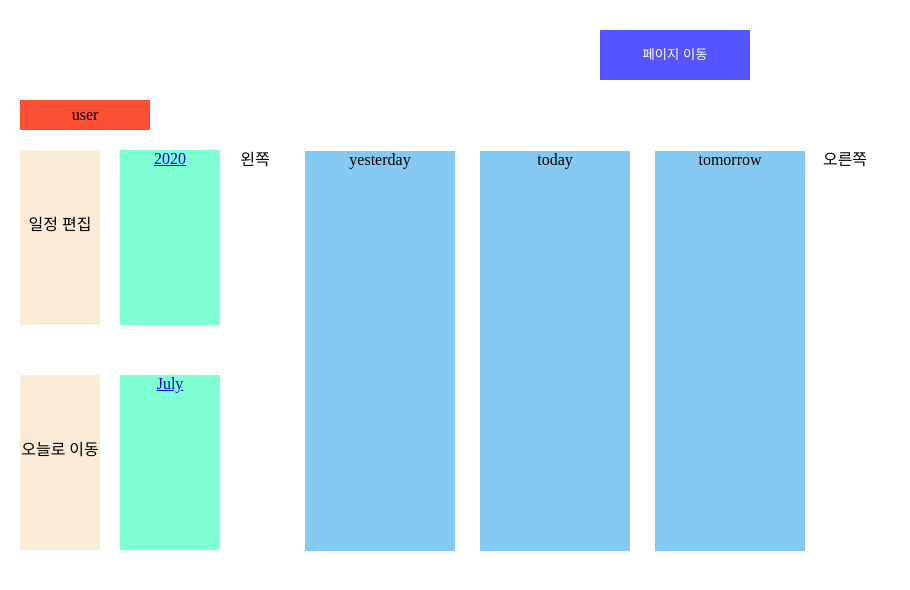
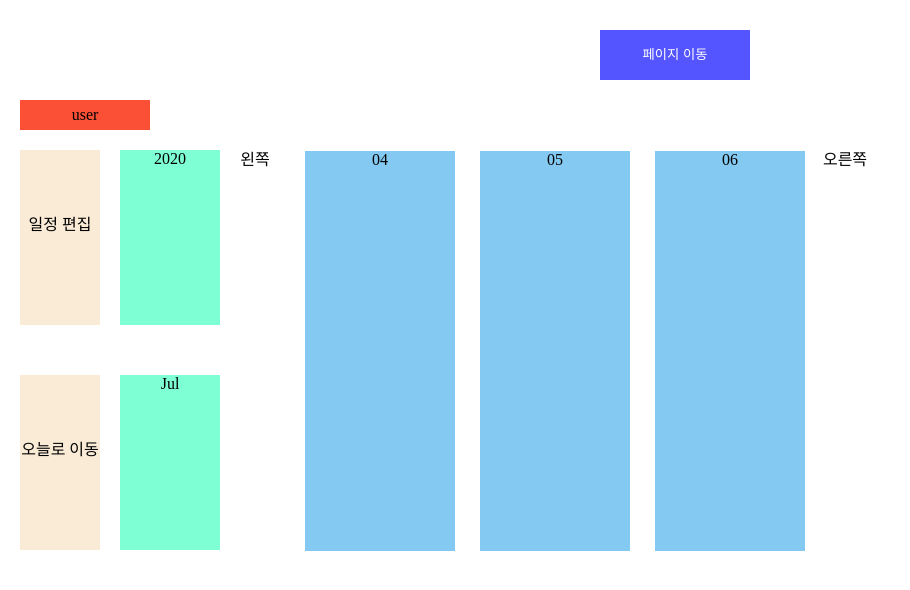
Before and after one commit to goldmembrane/refactoring-daylife, a React (Create React App) app in the folder client/: page / in a window 1280 px wide. Shown: the top 590 px of the page, without its empty margins (0-910 px from the left). Built offline with nearby package versions, Linux system fonts and the light colour scheme.

Commit message:
apply redux and check state on redux

```diff
--- /dev/null
+++ b/client/src/actions/index.js
@@ -0,0 +1,6 @@
+export const SET_DATE_VALUE = 'SET_DATE_VALUE';
+
+export const setDate = date => ({
+  type: SET_DATE_VALUE,
+  date
+});
--- a/client/src/index.js
+++ b/client/src/index.js
@@ -1,9 +1,19 @@
 import React from 'react';
 import ReactDom from 'react-dom';
+import { createStore } from 'redux';
+import { Provider } from 'react-redux';
 
 import Root from './Root';
+import reducers from './reducers';
+
+const store = createStore(
+  reducers,
+  window.__REDUX_DEVTOOLS_EXTENSION__ ? window.__REDUX_DEVTOOLS_EXTENSION__() : f => f
+)
 
 ReactDom.render(
-    <Root />,
+  <Provider store = {store}>
+    <Root />
+  </Provider>,
   document.getElementById('root')
 );
--- a/client/src/pages/Home.js
+++ b/client/src/pages/Home.js
@@ -1,15 +1,17 @@
 import React, {Component} from 'react';
 import DropdownButton from 'react-bootstrap/DropdownButton';
+import { connect } from 'react-redux';
 import Dropdown from 'react-bootstrap/Dropdown';
-import { BrowserRouter, Link } from 'react-router-dom';
 import './Home.css';
+import Moment from 'react-moment';
+import moment from 'moment';
 
 class Home extends Component {
   constructor(props) {
     super(props);
+
     this.state = {
-      date: new Date(),
-      change: this.changeDate.bind(this)
+      date: props.date
     }
   }
 
@@ -26,14 +28,11 @@ class Home extends Component {
     this.props.history.push('/Yearly');
   }
 
-  changeDate = date => {
-    this.setState({ date });
-  }
-
   render() {
 
     return (
       <div>
+
           <DropdownButton id = 'select-button' title = '페이지 이동'>
 
             <Dropdown.Item className = 'option' as = 'button'
@@ -44,41 +43,28 @@ class Home extends Component {
 
             <Dropdown.Item className = 'option' as = 'button'
             onClick = {this.goYearly.bind(this)}>연도</Dropdown.Item>
+
           </DropdownButton>
+
         <div className = 'user-name'>user</div>
         <div className = 'edit'>
           <div className = 'edit-schedules'>일정 편집</div>
           <div className = 'move-today'>오늘로 이동</div>
         </div>
         <div className = 'current-plans'>
-          <BrowserRouter>
-            <Link to = {{
-              pathname: './Yearly',
-              state: {
-                date: this.props.date,
-                change: this.props.change
-              }
-            }}>
+
             <div className = 'current-Year-and-plans'
-            onClick = {this.goYearly.bind(this)}>2020</div>
-            </Link>
-            <Link to = {{
-              pathname: './Monthly',
-              state: {
-                date: this.props.date,
-                change: this.props.change
-              }
-            }}>
+            onClick = {this.goYearly.bind(this)}><Moment format = 'YYYY'>{this.state.date}</Moment></div>
+
             <div className = 'current-Month-and-plans'
-            onClick = {this.goMonthly.bind(this)}>July</div>
-            </Link>
-          </BrowserRouter>
+            onClick = {this.goMonthly.bind(this)}><Moment format = 'MMM'>{this.state.date}</Moment></div>
+
         </div>
         <div className = 'move-yesterday'>왼쪽</div>
         <div className = 'day-plans'>
-          <div className = 'yesterday'>yesterday</div>
-          <div className = 'today'>today</div>
-          <div className = 'tomorrow'>tomorrow</div>
+          <div className = 'yesterday'><Moment format = 'DD'>{moment(this.state.date).add(-1, 'day')}</Moment></div>
+          <div className = 'today'><Moment format = 'DD'>{this.state.date}</Moment></div>
+          <div className = 'tomorrow'><Moment format = 'DD'>{moment(this.state.date).add(1, 'day')}</Moment></div>
         </div>
         <div className = 'move-tomorrow'>오른쪽</div>
       </div>
@@ -86,4 +72,10 @@ class Home extends Component {
   }
 }
 
-export default Home;
+const mapStateToProps = state => {
+  return {
+    date: state.setDateReducer.date
+  }
+}
+
+export default connect(mapStateToProps)(Home);
--- a/client/src/pages/Monthly.js
+++ b/client/src/pages/Monthly.js
@@ -1,35 +1,44 @@
 import React, {Component} from 'react';
+import { connect } from 'react-redux';
+import { setDate } from '../actions';
 import DropdownButton from 'react-bootstrap/DropdownButton';
 import Dropdown from 'react-bootstrap/Dropdown';
 import Calendar from 'react-calendar';
 import 'react-calendar/dist/Calendar.css';
+import Moment from 'react-moment';
 
 class Monthly extends Component {
-  constructor(props) {
+  constructor(props){
     super(props);
+
     this.state = {
-      date: ''
+      day: props.date
     }
   }
 
   goDaily = () => {
     this.props.history.push('/');
-  }
+  };
 
   goWeekly = () => {
     this.props.history.push('/Weekly');
-  }
+  };
 
   goYearly = () => {
     this.props.history.push('/Yearly');
-  }
+  };
 
-  handleChange(event) {
-    this.setState({ date: event.target.value });
-  }
+  handleChangeDate = (event) => {
+    const select = event;
+    this.setState({
+      day: select
+    });
+
+    this.props.dispatch(setDate(select));
+    this.props.history.push('/');
+  };
 
   render() {
-    const { date } = this.props;
     return (
       <div>
         <DropdownButton id = 'select-button' title = '페이지 이동'>
@@ -51,17 +60,23 @@ class Monthly extends Component {
         </div>
         <div className = 'current-plans'>
           <div className = 'current-Year-and-plans'
-          onClick = {this.goYearly.bind(this)}>2020</div>
-          <div className = 'current-Month-and-plans'>July</div>
+          onClick = {this.goYearly.bind(this)}><Moment format = 'YYYY'>{this.state.day}</Moment></div>
+          <div className = 'current-Month-and-plans'><Moment format = 'MMM'>{this.state.day}</Moment></div>
         </div>
         <div className = 'calendar-box-Monthly'>
               <Calendar
-              onClickDay = {() => this.handleChange, () => this.props.change(this.state.date)}
-              value = {date}/>
+                onClickDay = {this.handleChangeDate.bind(this)}
+              />
         </div>
       </div>
     )
   }
 }
 
-export default Monthly;
+const mapStateToProps = state => {
+  return {
+    date: state.setDateReducer.date
+  }
+}
+
+export default connect(mapStateToProps)(Monthly);
--- a/client/src/pages/Weekly.js
+++ b/client/src/pages/Weekly.js
@@ -1,9 +1,10 @@
 import React from 'react';
 import DropdownButton from 'react-bootstrap/DropdownButton';
 import Dropdown from 'react-bootstrap/Dropdown';
+import Moment from 'react-moment';
 
 
-const Weekly = ({ history }) => {
+const Weekly = ({ history, date }) => {
 
 
   const goDaily = () => {
@@ -39,9 +40,9 @@ const Weekly = ({ history }) => {
       </div>
       <div className = 'current-plans'>
         <div className = 'current-Year-and-plans'
-        onClick = {goYearly}>2020</div>
+        onClick = {goYearly}><Moment format = 'YYYY'>{date}</Moment></div>
         <div className = 'current-Month-and-plans'
-        onClick = {goMonthly}>July</div>
+        onClick = {goMonthly}><Moment format = 'MMM'>{date}</Moment></div>
       </div>
       <button className = 'move-lastweek'>왼쪽 화살표</button>
       <div className = 'weekly-plans'>
--- a/client/src/pages/Yearly.js
+++ b/client/src/pages/Yearly.js
@@ -1,58 +1,86 @@
-import React from 'react';
+import React, {Component} from 'react';
+import { connect } from 'react-redux';
+import { setDate } from '../actions';
 import DropdownButton from 'react-bootstrap/DropdownButton';
 import Dropdown from 'react-bootstrap/Dropdown';
 import Calendar from 'react-calendar';
 import 'react-calendar/dist/Calendar.css';
+import Moment from 'react-moment';
 
 
-const Yearly = ({ history }) => {
+class Yearly extends Component {
+  constructor(props) {
+    super(props);
 
-  const goDaily = () => {
-    history.push('/');
+    this.state = {
+      month: props.date
+    }
   }
 
-  const goWeekly = () => {
-    history.push('/Weekly');
+  goDaily = () => {
+    this.props.history.push('/');
   }
 
-  const goMonthly = () => {
-    history.push('/Monthly');
+  goWeekly = () => {
+    this.props.history.push('/Weekly');
   }
 
+  goMonthly = () => {
+    this.props.history.push('/Monthly');
+  }
 
+  handleChangeDate = (event) => {
+
+    const select = event;
+    this.setState(() => {
+      return { month: select}
+    });
+
+    this.props.dispatch(setDate(select));
+    this.props.history.push('/Monthly');
+  }
+
+  render() {
 
     return (
       <div>
 
           <DropdownButton id = 'select-button' title = '페이지 이동'>
 
+            <Dropdown.Item className = 'option' as = 'button'
+            onClick = {this.goDaily.bind(this)}>일</Dropdown.Item>
 
             <Dropdown.Item className = 'option' as = 'button'
-          onClick = {goDaily}>일</Dropdown.Item>
+            onClick = {this.goWeekly.bind(this)}>주</Dropdown.Item>
 
             <Dropdown.Item className = 'option' as = 'button'
-          onClick = {goWeekly}>주</Dropdown.Item>
-
-          <Dropdown.Item className = 'option' as = 'button'
-          onClick = {goMonthly}>월</Dropdown.Item>
+            onClick = {this.goMonthly.bind(this)}>월</Dropdown.Item>
 
           </DropdownButton>
+
         <div className = 'user-name'>user</div>
         <div className = 'edit'>
           <div className = 'edit-schedules'>일정 편집</div>
           <div className = 'move-today'>오늘로 이동</div>
         </div>
         <div className = 'current-plans'>
-        <div className = 'current-Year-and-plans-on-Yearly'>2020</div>
+          <div className = 'current-Year-and-plans-on-Yearly'><Moment format = 'YYYY'>{this.state.month}</Moment></div>
         </div>
           <div className = 'calendar-box-Yearly'>
             <Calendar
               view = 'year'
+              onClickMonth = {this.handleChangeDate.bind(this)}
             />
           </div>
       </div>
     )
-
+  }
 }
 
-export default Yearly;
+const mapStateToProps = state => {
+  return {
+    date: state.setDateReducer.date
+  }
+};
+
+export default connect(mapStateToProps)(Yearly);
--- /dev/null
+++ b/client/src/reducers/index.js
@@ -0,0 +1,6 @@
+import { combineReducers } from 'redux';
+import setDateReducer from './setDate';
+
+export default combineReducers({
+  setDateReducer
+});
--- /dev/null
+++ b/client/src/reducers/setDate.js
@@ -0,0 +1,19 @@
+import { SET_DATE_VALUE } from '../actions/index';
+
+const initialState = {
+  date: new Date()
+}
+
+const setDateReducer = (state = initialState, action) => {
+
+  switch(action.type) {
+    case SET_DATE_VALUE:
+      return Object.assign({}, state, {
+        date: action.date
+      });
+    default:
+      return state;
+  }
+};
+
+export default setDateReducer;
```
Also changed, not shown: client/src/containers/Home.js (added, +8 -0 lines), client/src/containers/Weekly.js (added, +8 -0 lines). Lines whose indentation alone changed are shown as unchanged.
